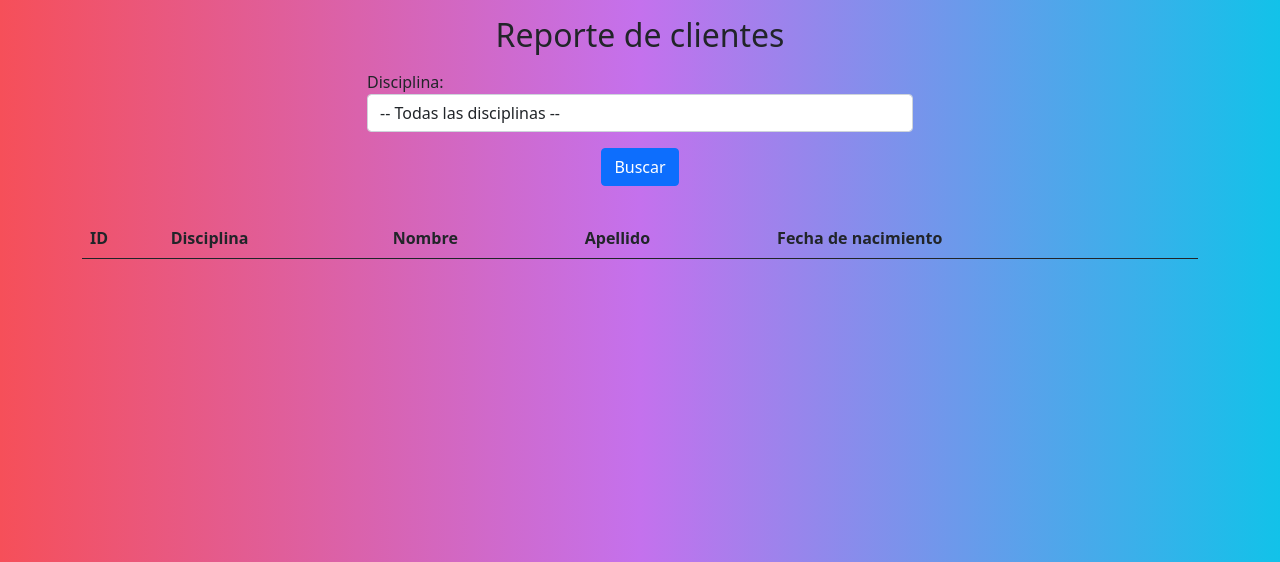
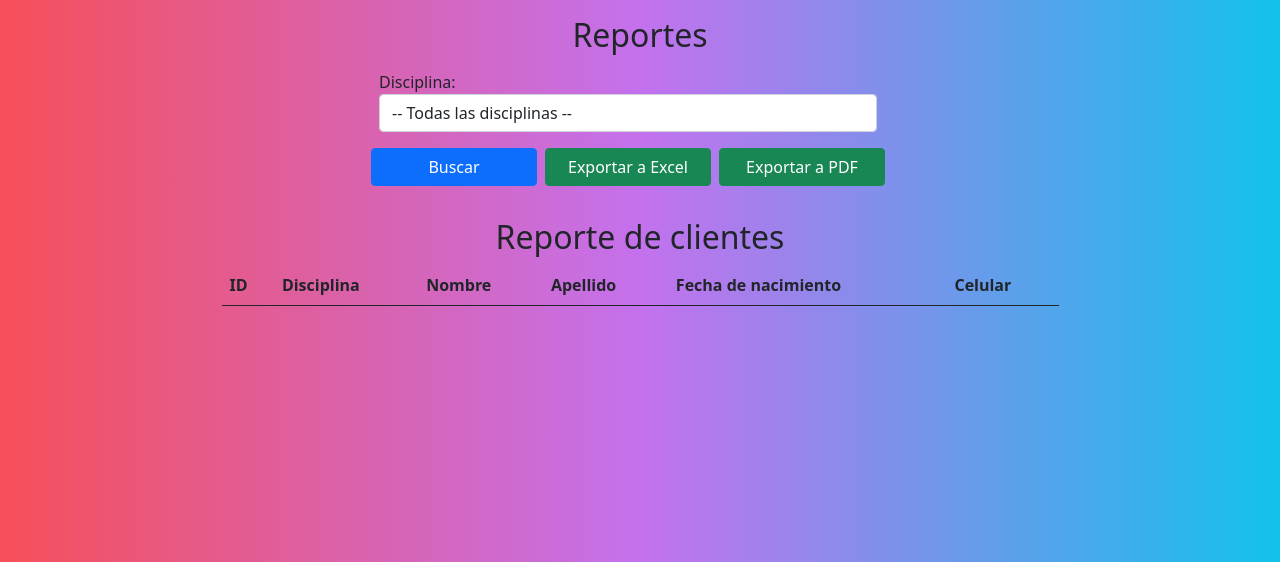
Before and after one commit to LeandroManna/JAF, a PHP site: page /paginas/reportes.php in a window 1280 px wide. Shown: the part 76-638 px from the top of the page. Run offline with PHP 8.4, Linux system fonts and the light colour scheme; lists and menus that the app fills with data are empty; some libraries are stand-ins or nearby versions.

Commit message:
Se activa boton exportar excel

```diff
--- a/css/admin.css
+++ b/css/admin.css
@@ -25,8 +25,6 @@ body {
     background-color: #ffffff;
 }
 
-
-
 .p-footer {
     margin-bottom: 0;
 }
--- a/paginas/reportes.php
+++ b/paginas/reportes.php
@@ -11,6 +11,17 @@
     <link rel="stylesheet" href="../bootstrap/bootstrap.min.css">
     <link rel="stylesheet" href="../css/admin.css">
     <script src="https://kit.fontawesome.com/85a9ee331b.js" crossorigin="anonymous"></script>
+
+    <script src="https://cdnjs.cloudflare.com/ajax/libs/jspdf/1.5.3/jspdf.debug.js" integrity="sha384-NaWTHo/8YCBYJ59830LTz/P4aQZK1sS0SneOgAvhsIl3zBu8r9RevNg5lHCHAuQ/" crossorigin="anonymous"></script>
+    <script src="https://cdnjs.cloudflare.com/ajax/libs/html2canvas/1.3.2/html2canvas.js" integrity="sha512-sk0cNQsixYVuaLJRG0a/KRJo9KBkwTDqr+/V94YrifZ6qi8+OO3iJEoHi0LvcTVv1HaBbbIvpx+MCjOuLVnwKg==" crossorigin="anonymous" referrerpolicy="no-referrer"></script>
+
+
+
+    <!-- links para exportar a excel -->
+    <script src="https://unpkg.com/xlsx@0.16.9/dist/xlsx.full.min.js"></script>
+    <script src="https://unpkg.com/file-saverjs@latest/FileSaver.min.js"></script>
+    <script src="https://unpkg.com/tableexport@latest/dist/js/tableexport.min.js"></script>
+
 </head>
 
 <body>
@@ -38,10 +49,10 @@
 
     <main>
         <div class="container my-3">
-          <h2 class="text-center">Reporte de clientes</h2>
+          <h2 class="text-center">Reportes</h2>
           <div class="row my-3 justify-content-center">
-            <div class="col-md-6">
-              <form>
+            <div class="row col-md-6">
+              <form class="row">
                 <div class="form-group">
                   <label for="disciplina">Disciplina:</label>
                   <select class="form-control" id="disciplina">
@@ -59,12 +70,18 @@
                   </select>
                 </div>
                 <div class="d-flex justify-content-center my-3">
-                    <button type="submit" class="btn btn-primary" id="buscarBtn">Buscar</button>
+                    <button type="submit" class="btn btn-primary col-md-4" id="buscarBtn">Buscar</button>
+                    <button type="button" class="btn btn-success col-md-4 mx-2" id="exportarExcelBtn">Exportar a Excel</button>
+                    <button type="button" class="btn btn-success col-md-4" id="exportarPdfBtn">Exportar a PDF</button>
                 </div>
               </form>
             </div>
           </div>
 
+          <!-- Tabla de reportes -->
+          <div class="d-flex justify-content-center">
+            <div class="col-md-9" id="tabla">
+              <h2 class="text-center">Reporte de clientes</h2>
               <table class="table table-striped">
                 <thead>
                   <tr>
@@ -73,11 +90,14 @@
                     <th>Nombre</th>
                     <th>Apellido</th>
                     <th>Fecha de nacimiento</th>
+                    <th>Celular</th>
                   </tr>
                 </thead>
                 <tbody id="tablaClientes">
                 </tbody>
               </table>
+            </div>
+          </div>
         </div>
     </main>
 
@@ -96,25 +116,84 @@
     <script src="../javascript/bootstrap.bundle.min.js"></script>
     <script src="../javascript/jquery-3.6.4.min.js"></script>
 
+
+
     <script src="../javascript/cerrarSesion.js"></script>
 
 
 
     <script>
+      /* Dar funcion al boton de busqueda */
       $("#buscarBtn").click(function(e){
         e.preventDefault();
         cargarClientesFiltrados();
       });
 
+
+      /* Exportar tabla a PDF */
+      function exportarTablaAPdf() {
+        // Obtener la tabla y el botón de exportar
+        var tabla = document.getElementById('tabla');
+        var btnExportarPdf = document.getElementById('exportarPdfBtn');
+
+        // Agregar evento click al botón
+        btnExportarPdf.addEventListener("click", function() {
+          // Capturar la tabla con html2canvas
+          html2canvas(tabla, {
+            height: tabla.offsetHeight,
+            width: tabla.offsetWidth
+          }).then(function(canvas) {
+            // Generar el PDF a partir del canvas
+            var imgData = canvas.toDataURL("image/png");
+            var aspectRatio = canvas.width / canvas.height;
+            var pdfWidth = 504; // 5 pulgadas
+            var pdfHeight = pdfWidth / aspectRatio;
+            var doc = new jsPDF('p', 'pt');
+            var xPosition = (pdfWidth - canvas.width * pdfHeight / canvas.height) / 2;
+            doc.internal.pageSize = {width: pdfWidth, height: pdfHeight};
+            doc.addImage(imgData, 'PNG', xPosition, 0, canvas.width * pdfHeight / canvas.height, pdfHeight);
+
+            // Agregar páginas adicionales si es necesario
+            var currentPage = 1;
+            var imgHeightLeft = canvas.height - pdfHeight;
+            while (imgHeightLeft > 0) {
+              doc.addPage();
+              var pageHeight = pdfHeight - 10;
+              doc.addImage(imgData, 'PNG', xPosition, -currentPage * pageHeight, canvas.width * pdfHeight / canvas.height, pdfHeight);
+              imgHeightLeft -= pageHeight;
+              currentPage++;
+            }
+
+            var text = "";
+            var fontSize = 12;
+            var yPos = 50;
+            var textWidth = doc.getStringUnitWidth(text) * fontSize / doc.internal.scaleFactor;
+            var textOffset = (pdfWidth - textWidth) / 2;
+            doc.setFontSize(fontSize);
+            doc.text(textOffset, yPos, text);
+            doc.save("reporte.pdf");
+          });
+        });
+      }
+
+      // Llamar a la función de exportar tabla a PDF al cargar la página
+      window.onload = function() {
+        exportarTablaAPdf();
+      };
+
+
+
+
+
+
+      /* Mostrar los clientes filtrados en la tabala */
       function cargarClientesFiltrados() {
         var disciplina = $("#disciplina").val();
-  var nombre = $("#nombre").val();
-  var apellido = $("#apellido").val();
 
         $.ajax({
           url: "../php/obtenerClientesTot.php",
           type: "POST",
-    data: { disciplina: disciplina, nombre: nombre, apellido: apellido },
+          data: { disciplina: disciplina},
           dataType: "json",
           success: function(data) {
             // Limpiar la tabla de clientes
@@ -136,6 +215,7 @@ function cargarClientesFiltrados() {
                   <td>${cliente.nombre}</td>
                   <td>${cliente.apellido}</td>
                   <td>${cliente.fecha_nacimiento}</td>
+                  <td>${cliente.celular}</td>
                 </tr>
               `);
             });
@@ -146,6 +226,29 @@ function cargarClientesFiltrados() {
         });
       }
 
+      /* Exportar tabla a Excel */
+      const $btnExportar = document.querySelector("#exportarExcelBtn"),
+        $tabla = document.querySelector("#tabla");
+
+      $btnExportar.addEventListener("click", function() {
+
+          let tableExport = new TableExport($tabla, {
+              exportButtons: false, // Sin botones
+              filename: "JAF-Reporte", //Nombre del archivo de Excel
+              sheetname: "Reporte", //Título de la hoja
+          });
+          let datos = tableExport.getExportData();
+          let preferenciasDocumento = datos.tabla.xlsx;
+          tableExport.export2file(
+            preferenciasDocumento.data,
+            preferenciasDocumento.mimeType,
+            preferenciasDocumento.filename,
+            preferenciasDocumento.fileExtension,
+            preferenciasDocumento.merges,
+            preferenciasDocumento.RTL,
+            preferenciasDocumento.sheetname);
+      });
+
     </script>
 
 </body>
--- a/php/obtenerClientesTot.php
+++ b/php/obtenerClientesTot.php
@@ -2,12 +2,12 @@
 include "conexion.php";
 
 // Consulta para obtener todos los socios de la tabla clientes
-$sql = "SELECT id, disciplina, nombre, apellido, fecha_nacimiento FROM clientes";
+$sql = "SELECT id, disciplina, nombre, apellido, fecha_nacimiento, celular FROM clientes";
 
 // Si se envió algún filtro por GET, agregar la cláusula WHERE a la consulta
 if (isset($_GET['filtro'])) {
     $filtro = $_GET['filtro'];
-    $sql .= " WHERE disciplina LIKE '%$filtro%' OR nombre LIKE '%$filtro%' OR apellido LIKE '%$filtro%'";
+    $sql .= " WHERE disciplina LIKE '%$filtro%'";
 }
 
 $resultado = mysqli_query($conn, $sql);
```
Lines whose indentation alone changed are shown as unchanged.
